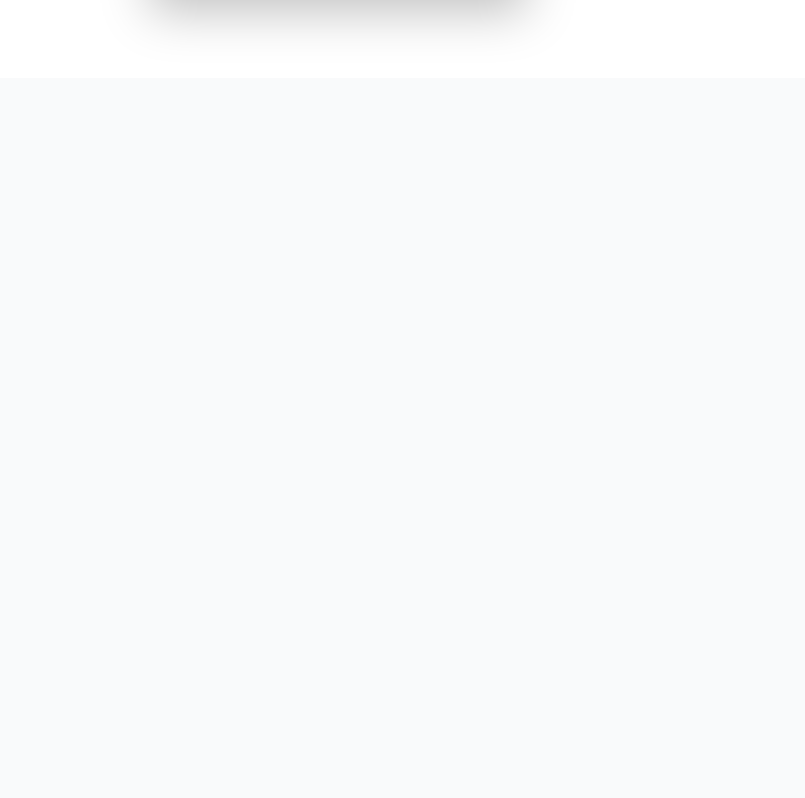
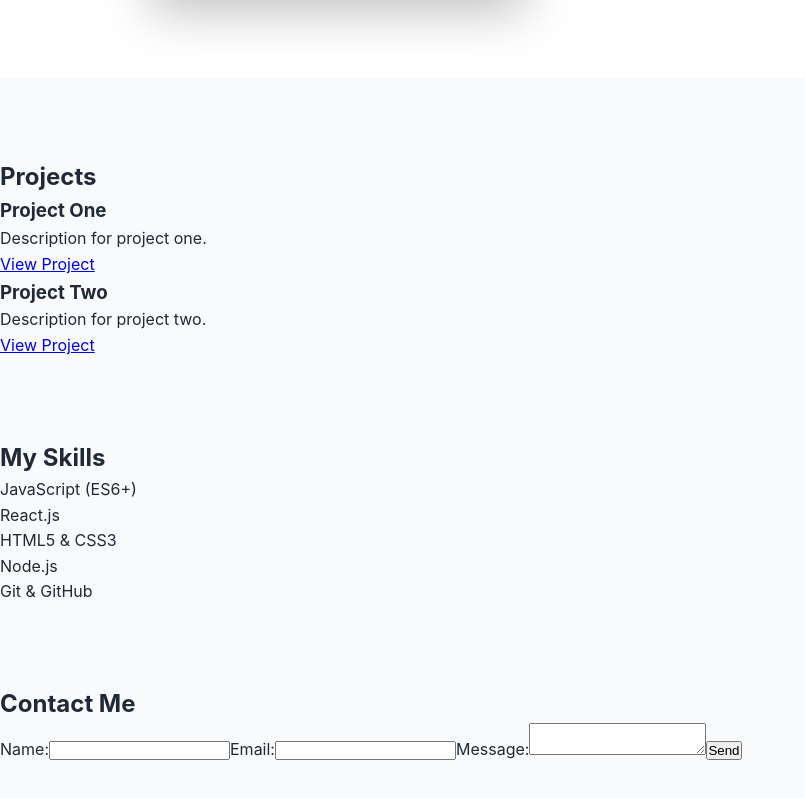
Before and after one commit to Shah-K02/portfolio-project, a React (Create React App) app in the folder my-portfolio/: page / in a window 1280 px wide. Shown: the part 1956-2754 px from the top of the page, without its empty margins (0-805 px from the left). Before the commit the page ends 2114 px from the top, so only its background shows below. Built offline with nearby package versions, Linux system fonts and the light colour scheme.

Commit message:
Add Contact, Projects, Skills, and WorkWithMe components templates; update App to include all sections

```diff
--- a/my-portfolio/src/App.tsx
+++ b/my-portfolio/src/App.tsx
@@ -2,10 +2,10 @@
 import {motion} from 'framer-motion';
 import Introduction from './components/Introduction';
 import About from './components/About';
-// import Projects from './components/Projects';
-// import Skills from './components/Skills';
-// import Contact from './components/Contact';
-// import WorkWithMe from './components/WorkWithMe';
+import Projects from './components/Projects';
+import Skills from './components/Skills';
+import Contact from './components/Contact';
+import WorkWithMe from './components/WorkWithMe';
 import { useScrollNavigation } from './hooks/useScrollNavigation';
 import { ScrollArrows } from './components/Navigation/ScrollArrows';
 import { DotNavigation } from './components/Navigation/DotNavigation';
@@ -13,7 +13,7 @@
 import './App.css';
 
 function App() {
-  const sectionCount = 2; // Adjust based on the number of sections
+  const sectionCount = 6; // Adjust based on the number of sections
   const {
     sectionRefs,
     currentSection,
@@ -59,7 +59,7 @@
         <About />
       </motion.div>
       {/* Uncomment and add more sections as needed */}
-      {/* <motion.div
+     <motion.div
         ref={sectionRefs[2]}
         className="section"
         initial={{ opacity: 0, y: 50 }}
@@ -94,7 +94,7 @@
         transition={{ duration: 0.8, ease: "easeOut" }}
       >
         <WorkWithMe />
-      </motion.div> */}
+      </motion.div>
 
        {/* Navigation Elements */}
        <DotNavigation
--- /dev/null
+++ b/my-portfolio/src/components/Contact.jsx
@@ -0,0 +1,63 @@
+import React, { useState } from "react";
+
+const Contact = () => {
+  const [form, setForm] = useState({
+    name: "",
+    email: "",
+    message: "",
+  });
+
+  const handleChange = (e) => {
+    setForm({
+      ...form,
+      [e.target.name]: e.target.value,
+    });
+  };
+
+  const handleSubmit = (e) => {
+    e.preventDefault();
+    // Handle form submission logic here
+    alert("Message sent!");
+    setForm({ name: "", email: "", message: "" });
+  };
+
+  return (
+    <section className="contact-section">
+      <h2>Contact Me</h2>
+      <form onSubmit={handleSubmit} className="contact-form">
+        <label>
+          Name:
+          <input
+            type="text"
+            name="name"
+            value={form.name}
+            onChange={handleChange}
+            required
+          />
+        </label>
+        <label>
+          Email:
+          <input
+            type="email"
+            name="email"
+            value={form.email}
+            onChange={handleChange}
+            required
+          />
+        </label>
+        <label>
+          Message:
+          <textarea
+            name="message"
+            value={form.message}
+            onChange={handleChange}
+            required
+          />
+        </label>
+        <button type="submit">Send</button>
+      </form>
+    </section>
+  );
+};
+
+export default Contact;
--- /dev/null
+++ b/my-portfolio/src/components/Projects.tsx
@@ -0,0 +1,42 @@
+import React from 'react';
+
+interface Project {
+    title: string;
+    description: string;
+    link?: string;
+}
+
+const projects: Project[] = [
+    {
+        title: 'Project One',
+        description: 'Description for project one.',
+        link: 'https://example.com/project-one',
+    },
+    {
+        title: 'Project Two',
+        description: 'Description for project two.',
+        link: 'https://example.com/project-two',
+    },
+    // Add more projects as needed
+];
+
+const Projects: React.FC = () => (
+    <section>
+        <h2>Projects</h2>
+        <ul>
+            {projects.map((project, idx) => (
+                <li key={idx}>
+                    <h3>{project.title}</h3>
+                    <p>{project.description}</p>
+                    {project.link && (
+                        <a href={project.link} target="_blank" rel="noopener noreferrer">
+                            View Project
+                        </a>
+                    )}
+                </li>
+            ))}
+        </ul>
+    </section>
+);
+
+export default Projects;
--- /dev/null
+++ b/my-portfolio/src/components/Skills.jsx
@@ -0,0 +1,19 @@
+import React from "react";
+
+const Skills = () => {
+  return (
+    <section className="skills">
+      <h2>My Skills</h2>
+      <ul>
+        <li>JavaScript (ES6+)</li>
+        <li>React.js</li>
+        <li>HTML5 &amp; CSS3</li>
+        <li>Node.js</li>
+        <li>Git &amp; GitHub</li>
+        {/* Add more skills as needed */}
+      </ul>
+    </section>
+  );
+};
+
+export default Skills;
--- /dev/null
+++ b/my-portfolio/src/components/WorkWithMe.jsx
@@ -0,0 +1,15 @@
+import React from "react";
+
+const WorkWithMe = () => {
+  return (
+    <section>
+      <h2>Work With Me</h2>
+      <p>
+        Interested in collaborating or working together? Feel free to reach out!
+      </p>
+      <a href="mailto:your.email@example.com">Contact Me</a>
+    </section>
+  );
+};
+
+export default WorkWithMe;
```
